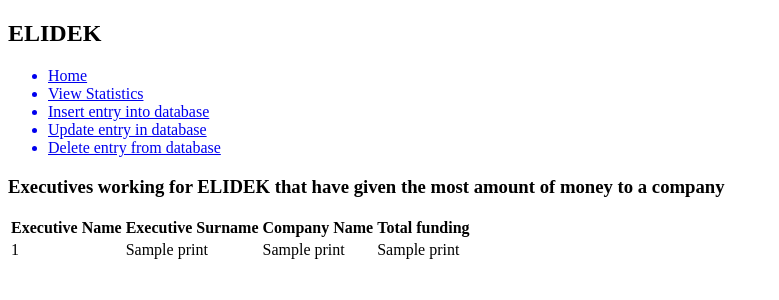
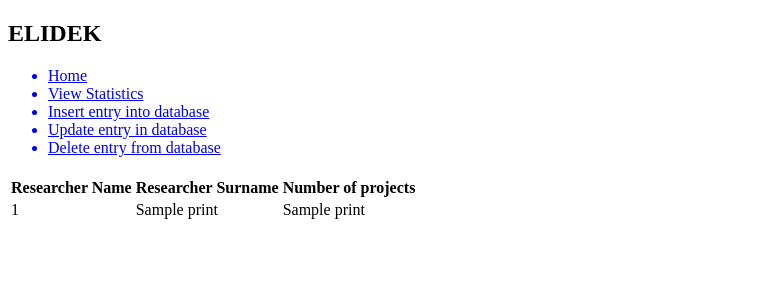
Before and after one commit to GeorgeSot71/NTUA_Databases_ELIDEK, a Flask app: template server/templates/query8.html in a window 1280 px wide. Shown: the top 300 px of the page, without its empty margins (0-779 px from the left). Run offline with Flask 2, Linux system fonts and the light colour scheme; the template is opened without the code that fills it: most values are stand-ins (such as "Sample title", 1, 10 or a date in 2020).

Commit message:
Update query8.html

```diff
--- a/server/templates/query8.html
+++ b/server/templates/query8.html
@@ -1,14 +1,13 @@
 {% extends "base.html" %}
 {% block content %}
 <div class="query8">
-    <h3>Executives working for ELIDEK that have given the most amount of money to a company</h3>
+    <h3></h3>
     <table class="table table-sm table-borderless">
         <thead>
         <tr>
-            <th>Executive Name</th>
-            <th>Executive Surname</th>
-            <th>Company Name</th>
-            <th>Total funding</th>
+            <th>Researcher Name</th>
+            <th>Researcher Surname</th>
+            <th>Number of projects</th>
         </tr>
         </thead>
         <tbody>
@@ -17,7 +16,6 @@
             <td>{{ print[0] }}</td>
             <td>{{ print[1] }}</td>
             <td>{{ print[2] }}</td>
-            <td>{{ print[3] }}</td>
           </tr>
         {% endfor %}
         </tbody>
```
